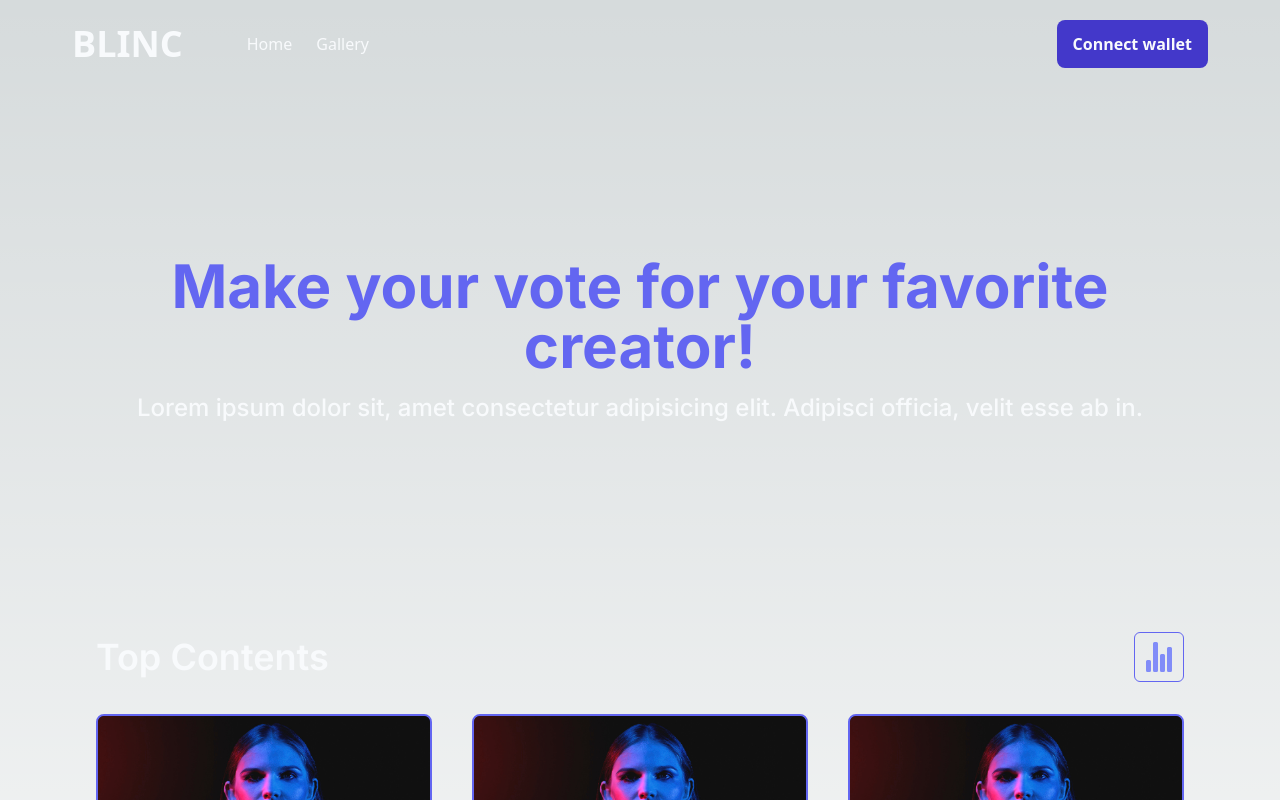
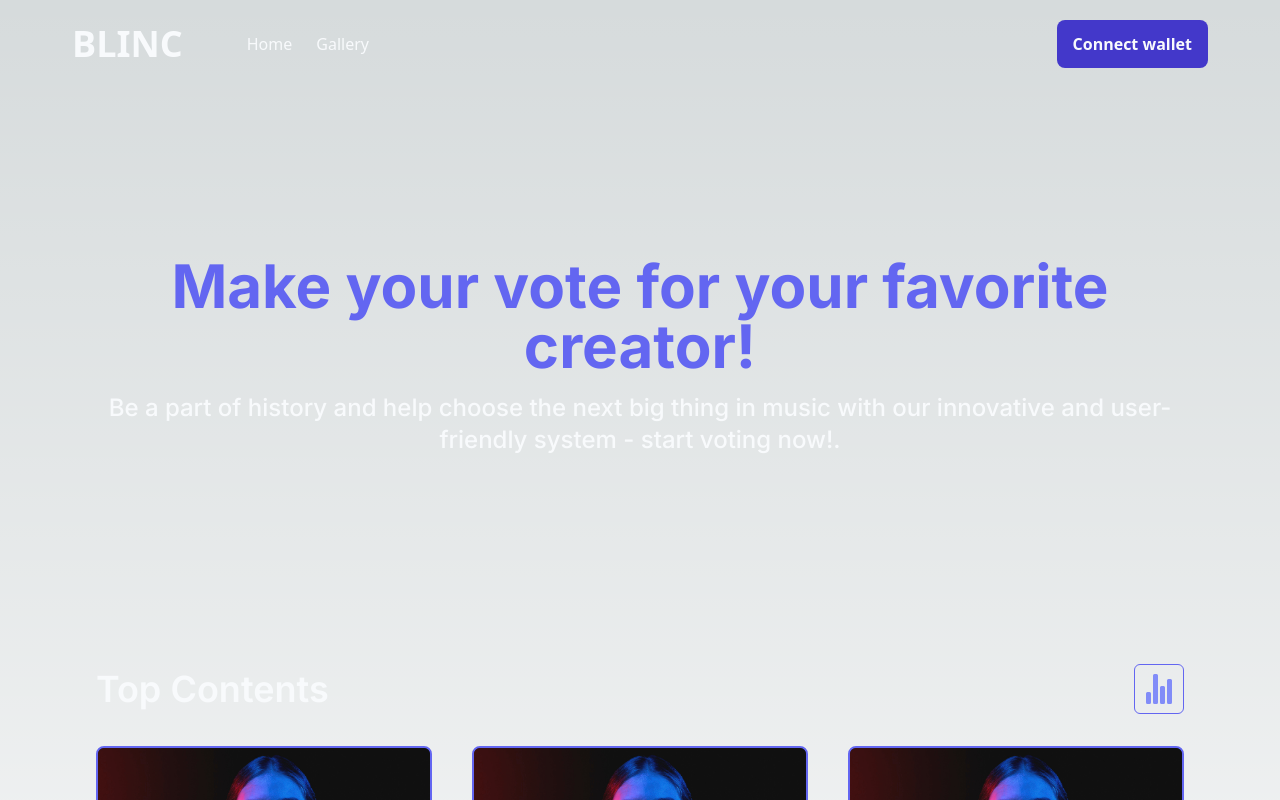
Before and after one commit to ZoroPinus/web3project1, a Next.js app: page /gallery in a window 1280 px wide. Shown: the top 800 px of the page. Built offline with nearby package versions, Linux system fonts and the light colour scheme.

Commit message:
gallery remove lorem

```diff
--- a/src/pages/gallery/index.js
+++ b/src/pages/gallery/index.js
@@ -60,8 +60,7 @@
                 Make your vote for your favorite creator!
               </h2>
               <p className="text-base sm:text-lg md:text-2xl font-medium text-slate-50 mx-auto ">
-                Lorem ipsum dolor sit, amet consectetur adipisicing elit.
-                Adipisci officia, velit esse ab in.
+                Be a part of history and help choose the next big thing in music with our innovative and user-friendly system - start voting now!.
               </p>
             </div>
           </div>
```
